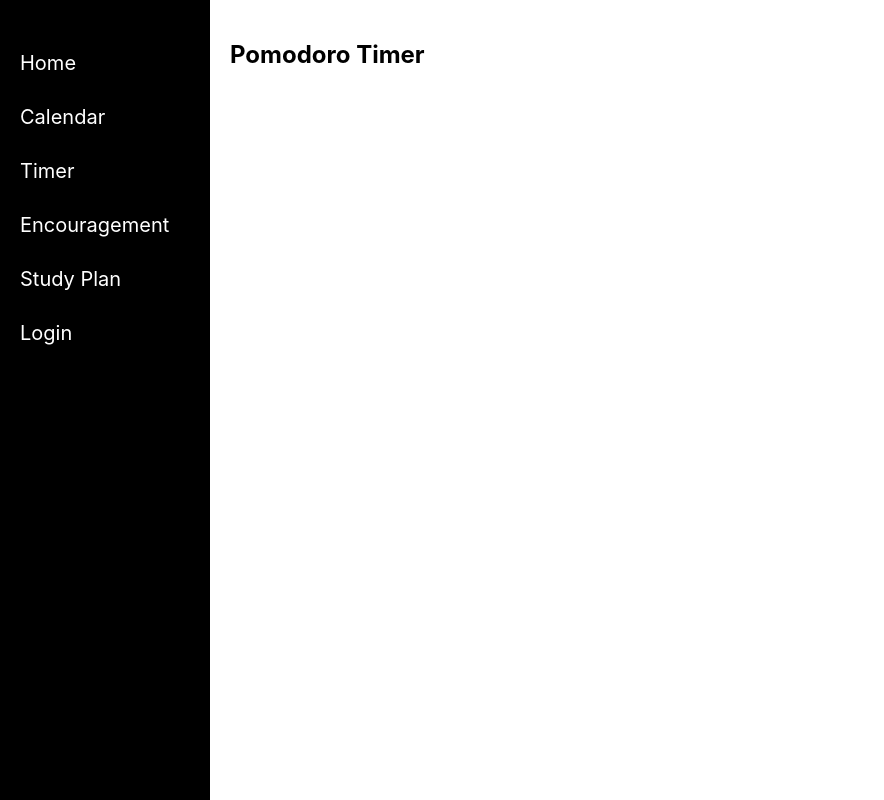
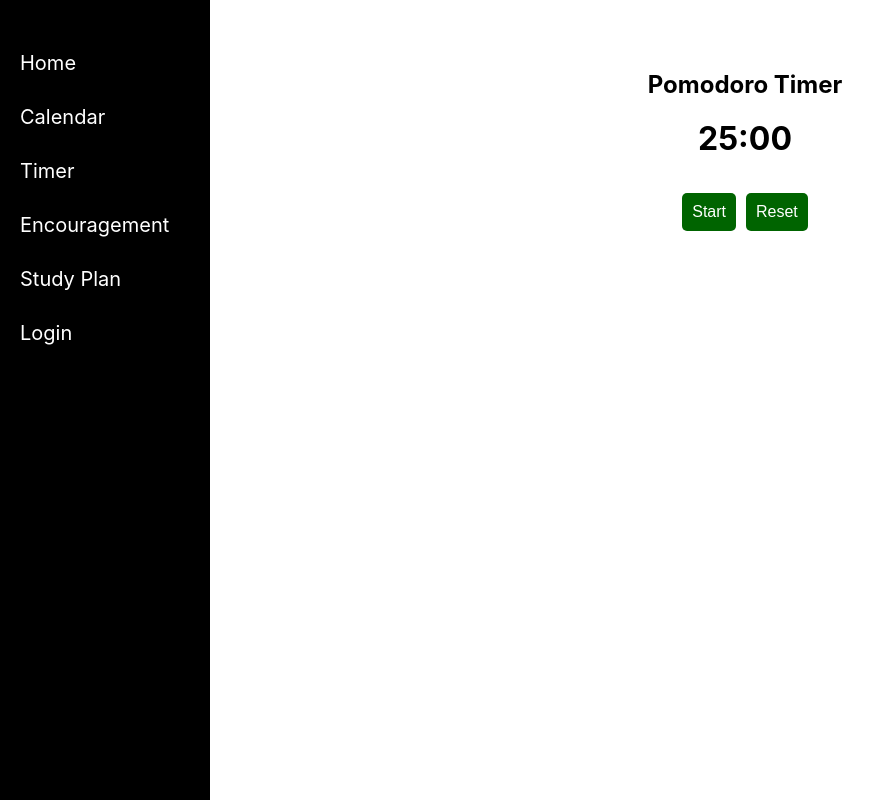
Before and after one commit to hannathomas68/Planner, a React (Create React App) app in the folder client/: page /timer in a window 1280 px wide. Shown: the whole page, without its empty margins (0-884 px from the left). Built offline with nearby package versions, Linux system fonts and the light colour scheme.

Commit message:
Initial timer tab

```diff
--- a/client/src/Pages/Login.css
+++ b/client/src/Pages/Login.css
@@ -1,4 +1,3 @@
-
 .login {
   max-width: 300px;
   margin: 50px auto;
--- /dev/null
+++ b/client/src/Pages/Timer.css
@@ -0,0 +1,24 @@
+.timer {
+    text-align: center;
+    margin-top: 50px;
+}
+
+.time-display {
+    font-size: 2rem;
+    font-weight: bold;
+    margin: 20px 0;
+}
+
+button {
+    background-color: lightblue;
+    color: black;
+    padding: 10px 20px;
+    font-size: 1rem;
+    cursor: pointer;
+    border-radius: 5px;
+    margin: 5px;
+}
+
+button :hover {
+    background-color: aqua;
+}
--- a/client/src/Pages/Timer.js
+++ b/client/src/Pages/Timer.js
@@ -1,12 +1,40 @@
-import React from "react";
+import React, {useState, useEffect} from "react";
+import "./Timer.css";
 
-function Timer() {
+const Timer = () => {
+
+    const [secRemaining, setSecRemaining] = useState(1500);
+    const [isRunning, setIsRunning] = useState(false);
+
+    useEffect(() => {
+        let timer;
+        if (isRunning && secRemaining > 0) {
+            timer = setInterval(() => {
+                setSecRemaining((prevSec) => prevSec - 1);
+            }, 1000);
+        }
+        else if (secRemaining === 0) {
+            alert("Break time!!");
+            setIsRunning(false);
+        }
+        return () => clearInterval(timer);
+    }, [isRunning, secRemaining]
+    );
+
+    const formatTime = (secs) => {
+        const minutes = Math.floor(secs / 60);
+        const seconds = secs % 60;
+        return `${minutes}:${seconds < 10 ? "0" : ""}${seconds}`;
+    };
 
     return(
-        <div>
+        <div className="timer">
             <h2>Pomodoro Timer</h2>
+            <p className="time-display">{formatTime(secRemaining)}</p>
+            <button onClick={() => setIsRunning(!isRunning)}>{isRunning ? "Pause" : "Start"}</button>
+            <button onClick={() => setSecRemaining(1500)}>Reset</button>
         </div>
     );
-}
+};
 
 export default Timer;
```
Also changed, not shown: client/src/App.css (indentation only), client/src/Pages/Navbar.css (indentation only). Lines whose indentation alone changed are shown as unchanged.
